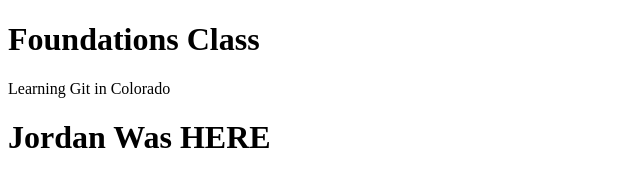
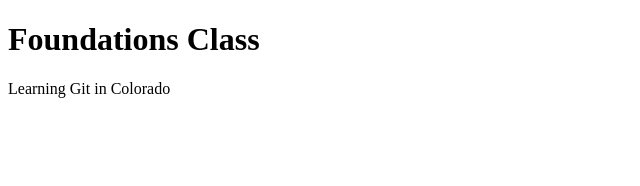
Before and after one commit to boarderjen06/vr-class, a plain HTML site: page index.html in a window 1280 px wide. Shown: the whole page, without its empty margins (0-640 px from the left). Drawn offline with Linux system fonts and the light colour scheme.

Commit message:
Revert "Jordan was here"
This reverts commit 2dfded90c7520290de33296bf76269ea06a31786.

```diff
--- a/index.html
+++ b/index.html
@@ -8,7 +8,6 @@
 	<body>
 		<h1>Foundations Class</h1>
 		<p>Learning Git in Colorado</p>
-		<h1>Jordan Was HERE</h1>
 	</body>
 
 </html>
```
